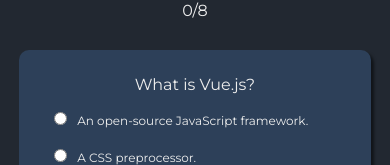
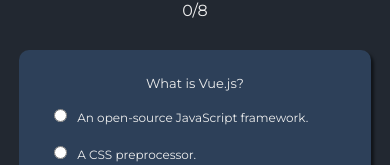
Before and after one commit to Lu-Smith/quiz_vue_typescript_tdd, a Vue app: page /Vue in a window 390 px wide. Shown: the part 211-376 px from the top of the page. Built offline with nearby package versions, Linux system fonts and the light colour scheme.

Commit message:
Updated styling

```diff
--- a/src/views/subjects/VueSubject.vue
+++ b/src/views/subjects/VueSubject.vue
@@ -9,7 +9,7 @@
       <label
         v-for="(option, index) in getCurrentQuestion.options"
         :key="index"
-        :class="`options, ${getCurrentQuestion.selected === index && correctAnswer ? 'correct' : ''}
+        :class="`options, ${getCurrentQuestion.selected === index && correctAnswer ? 'correct' : ''}  ${getCurrentQuestion.selected === index && !correctAnswer ? 'wrong' : ''}
         ${answeredQuestion ? 'disabled' : ''}`">
         <input
           type="radio"
@@ -133,8 +133,9 @@
 }
 
 .options {
-  margin: 15px;
+  margin: 15px 10px;
   gap: 8px;
+  font-size: 14px;
 }
 
 label {
@@ -144,7 +145,7 @@
 
 input{
   padding: 8px 15px;
-  margin-right: 18px
+  margin-right: 18px;
 }
 
 .wrong {
@@ -164,6 +165,8 @@
 
 .question {
   font-weight: 500;
+  font-size: 13px;
+  padding: 0 20px;
 }
 
 .options {
@@ -179,7 +182,7 @@
 
 input{
   padding: 5px 10px;
-  margin-right: 10px
+  margin-right: 10px;
 }
 
 .wrong {
```
